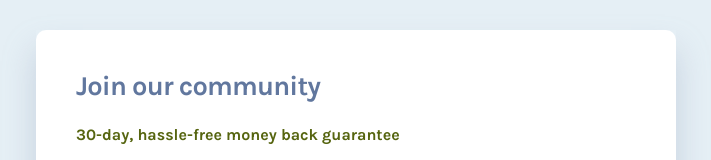
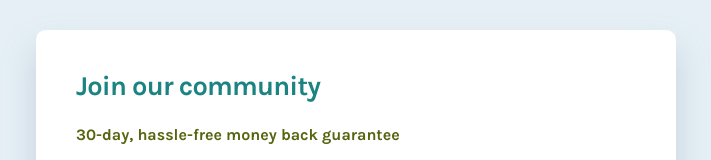
Before and after one commit to seranela/single-price-grid-component, a plain HTML site: page index.html in a window 1280 px wide. Shown: the part 127-287 px from the top of the page, without its empty margins (284-995 px from the left). Drawn offline with Linux system fonts and the light colour scheme.

Commit message:
Fix wrong color on H1

```diff
--- a/css/default.css
+++ b/css/default.css
@@ -73,7 +73,7 @@ strong {
 }
 
 .join h1 {
-  color: var(--color-cyan-alt);
+  color: var(--color-dark-cyan);
 }
 
 .subscribe {
```
